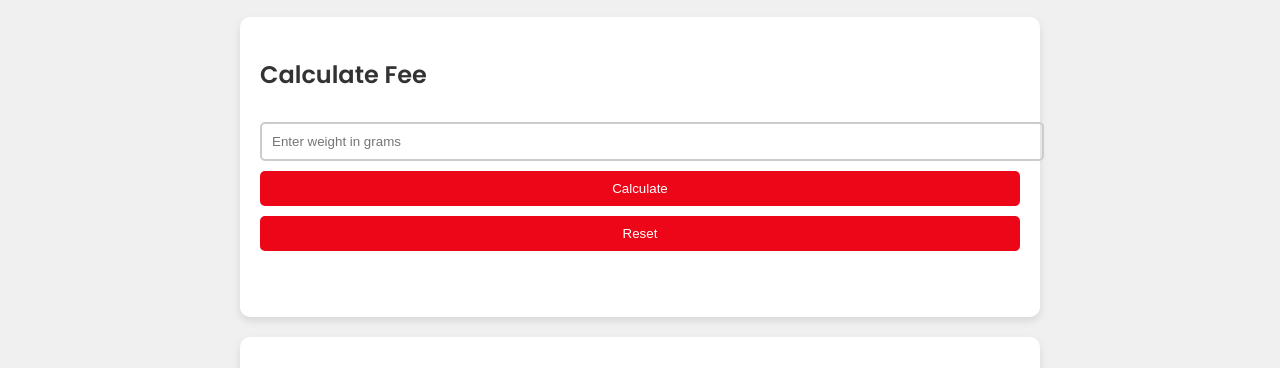
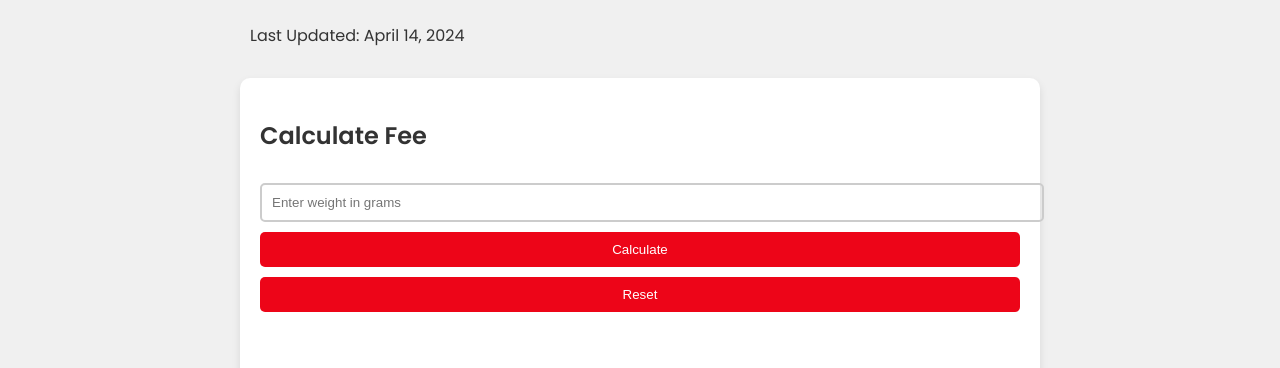
Before and after one commit to harindujayakody/speed-post-by-sl-post, a plain HTML site: page index.html in a window 1280 px wide. Shown: the part 428-796 px from the top of the page. Drawn offline with Linux system fonts and the light colour scheme.

Commit message:
Added last update date!

```diff
--- a/index.html
+++ b/index.html
@@ -73,6 +73,7 @@
     <div class="container">
         <h1>Speed Post by SL Post Courier</h1>
         <p class="justify-text">Sri Lanka තැපැල් දෙපාර්තමේන්තුවේ Speed Post සේවාවේ බරට අදාළ මුදල ලබා ගැනීමට පහල Tool එක  භාවිත කරන්න. බර ග්‍රෑම් වලින් ඇතුලත් කරන්න, එවිට තැපැල් දෙපාර්තමේන්තුව Speed Post වලට අයකරන මුදල දර්ශනය වේ.</p>
+        <p>Last Updated: April 14, 2024</p>
         <div class="card">
             <h2>Calculate Fee</h2>
             <input type="number" id="weightInput" placeholder="Enter weight in grams" onkeydown="if (event.key === 'Enter') calculateFee()">
```
Also changed, not shown: favicon.ico.
